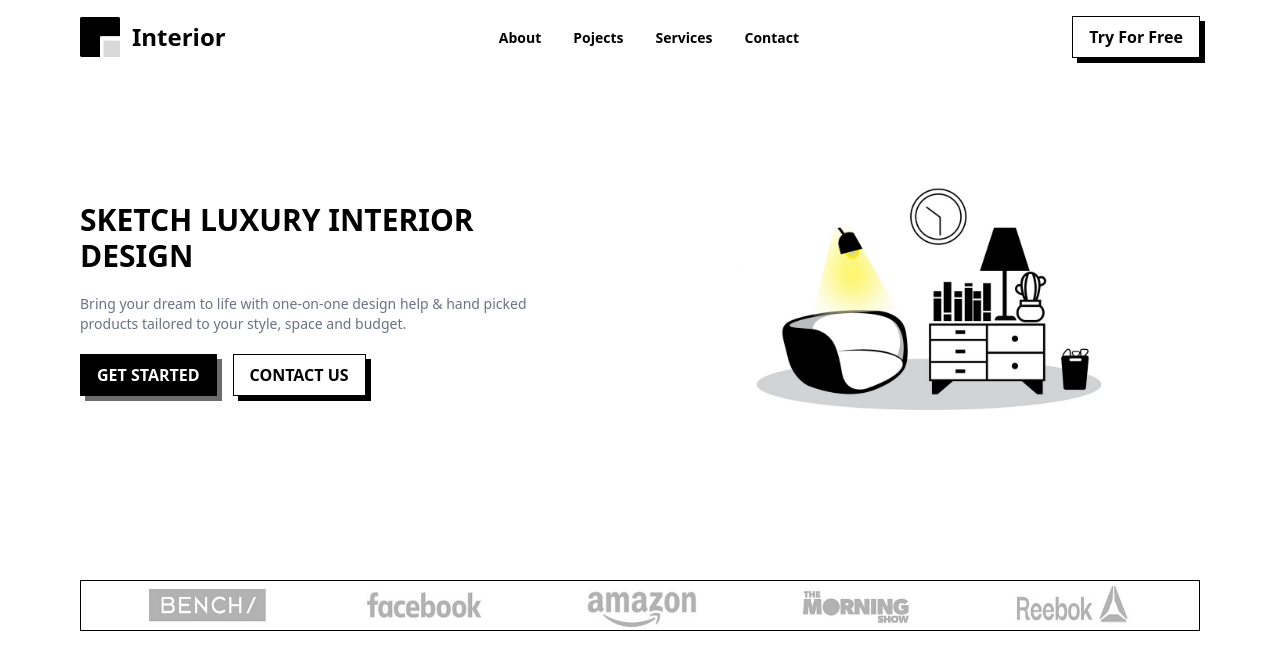
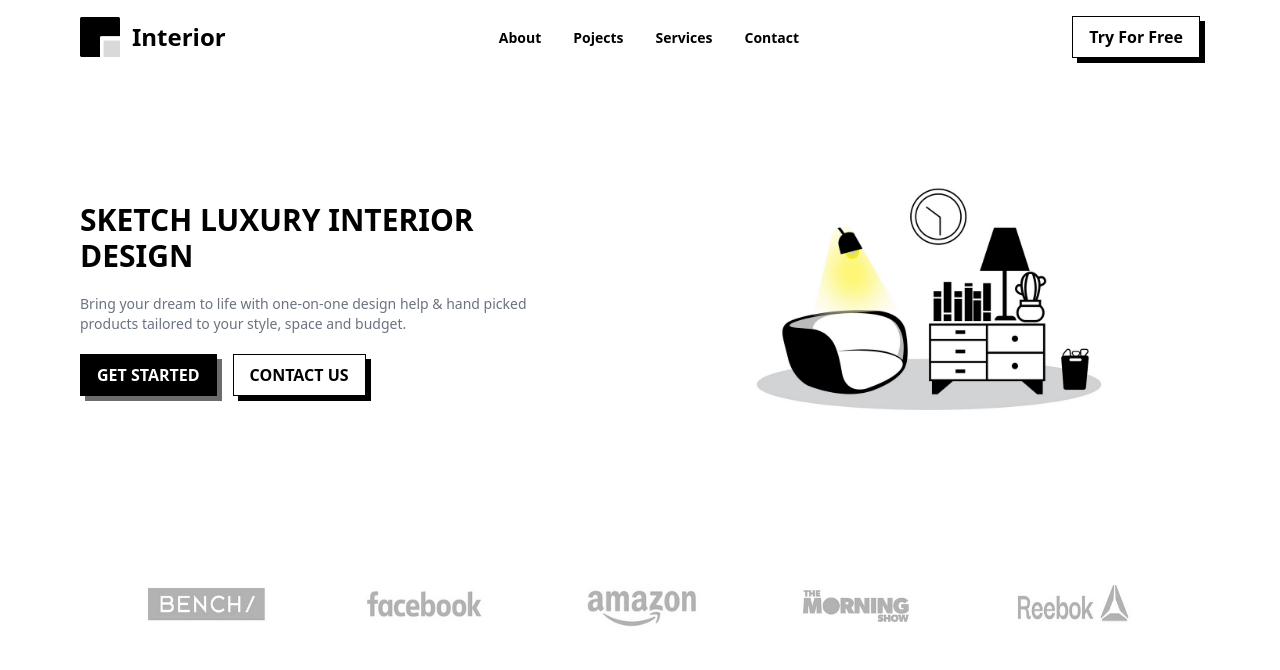
Before and after one commit to sathish9117/InteriorDesign, a React (Vite) app: page / in a window 1280 px wide. Shown: the top 670 px of the page. Built offline with nearby package versions, Linux system fonts and the light colour scheme.

Commit message:
remove border

```diff
--- a/src/components/Brands/Brands.jsx
+++ b/src/components/Brands/Brands.jsx
@@ -8,7 +8,7 @@
   return (
     <>
       <div className="container py-14">
-        <div className=" flex flex-wrap border border-black justify-center lg:justify-evenly gap-6">
+        <div className=" flex flex-wrap justify-center lg:justify-evenly gap-6">
           <img src={Brand1} alt="brand" className=" w-[130px]" />
           <img src={Brand2} alt="brand" className=" w-[130px]" />
           <img src={Brand3} alt="brand" className=" w-[130px]" />
```
